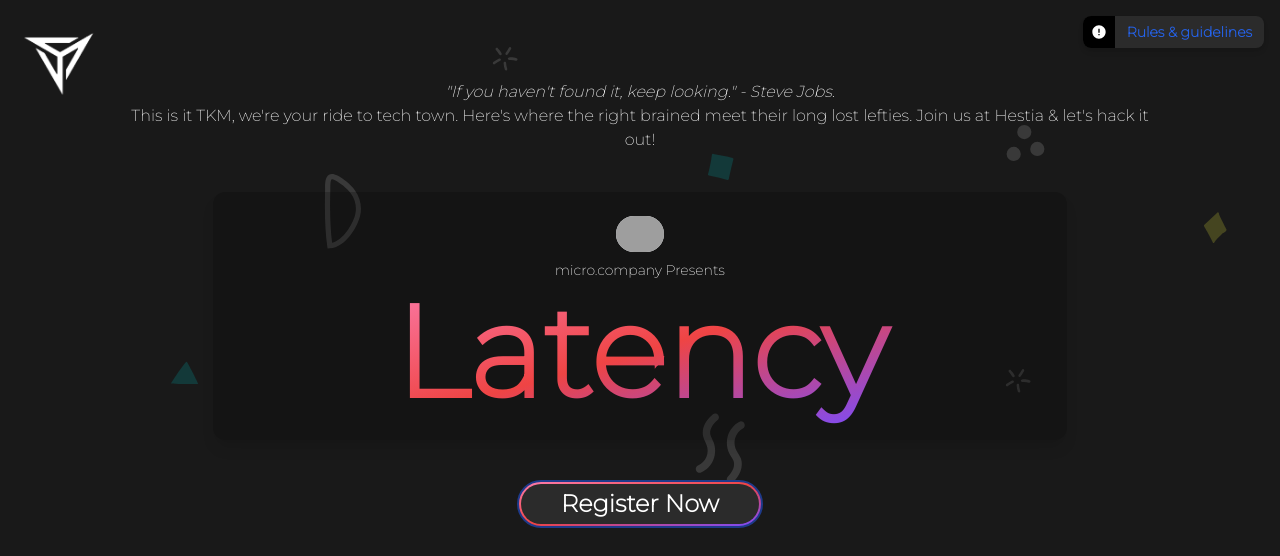
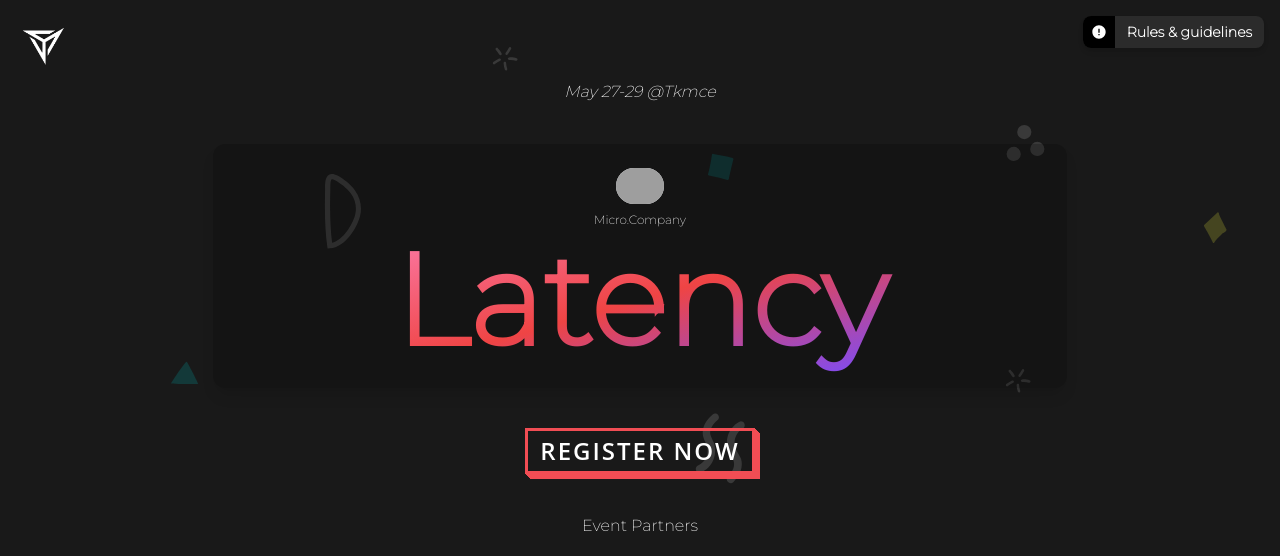
Before and after one commit to HACK4TKM/latency-official, a React (Create React App) app: page / in a window 1280 px wide. Shown: the top 556 px of the page. Built offline with nearby package versions, Linux system fonts and the light colour scheme; no server answers; grey boxes are pictures that could not be loaded.

Commit message:
added date

```diff
--- a/public/index.html
+++ b/public/index.html
@@ -16,13 +16,13 @@
     <link rel="manifest" href="%PUBLIC_URL%/manifest.json" />
     <title>Latency</title>
     <style>
-      body{
+      body{F
         overflow-x: hidden;
 
       }
     </style>
   </head>
-  <body class="backgroundsv font-montserrat">
+  <body class="backgroundsv font-montserrat " style="overflow-x:hidden !important;width:100vw ">
     <noscript>You need to enable JavaScript to run this app.</noscript>
     <div id="root"></div>
   </body>
--- a/src/Components/About.js
+++ b/src/Components/About.js
@@ -40,7 +40,7 @@ function About(props) {
 		<div className="w-full bg-purpleC    text-white lg:px-20 px-4 py-10">
 			<div className="flex w-full flex-col lg:flex-row items-center justify-around">
 				<div
-					data-aos="fade-right"
+					data-aos="fade-up"
 					aos-delay="4000"
 					className="bg-gradient-to-r my-8 text-left flex flex-col items-start from-purpleC to-purpleC2 shadow-lg w-full lg:w-5/12 p-10 rounded-xl"
 				>
@@ -54,7 +54,7 @@ function About(props) {
 					</p>
 				</div>
 				<div
-					data-aos="fade-left"
+					data-aos="fade-up"
 					aos-delay="4000"
 					className="bg-gradient-to-r text-left flex flex-col items-start from-purpleC to-purpleC2 shadow-lg w-full lg:w-5/12 p-10 rounded-xl"
 				>
@@ -109,7 +109,7 @@ function About(props) {
 			</div>
 
 			<div
-				data-aos="fade-left"
+				data-aos="fade-up"
 				className="bg-purpleC4 py-5 w-full mt-10 rounded-xl flex p-8 flex-col items-start"
 			>
 				<h7 className="font-bold text-5xl mb-5 ">Have Questions?</h7>
@@ -117,7 +117,7 @@ function About(props) {
 					{faqs && faqs.length ? (
 						faqs.map((item, key) => {
 							return (
-								<div key={key} className="flex flex-col px-5 my-4">
+								<div key={key} className="flex flex-col lg:px-5 my-4">
 									<h7 className="font-semibold text-2xl  mb-2"># {item.ques}</h7>
 									<p className="">{item.ans}</p>
 								</div>
--- a/src/Components/Home.js
+++ b/src/Components/Home.js
@@ -35,7 +35,7 @@ function Home(props) {
 				<div className="px-2 py-1 -mx-3 ">
 					<a href={"https://ieeesbtkmce-assets.s3.amazonaws.com/media/events/guidelines/tech.pdf"} target={"_blank"}>
 					<div className="mx-2">
-						<span className="font-semibold text-blue-600 text-sm px-2">Rules & guidelines</span>
+						<span className="font-semibold text-white text-sm px-2">Rules & guidelines</span>
 					</div>
 					</a>
 				</div>
@@ -48,14 +48,12 @@ function Home(props) {
 			>
 				<div className="w-4/5 mb-10 flex flex-col items-center ">
 					{/*<h1 className="text-6xl mb-5 text-white opacity-50">☵ ☵ ☰</h1>*/}
-					<p className="text-center text-white hidden lg:block">
-						<i>"If you haven't found it, keep looking." - Steve Jobs.</i> <br />This is it TKM, we're your
-						ride to tech town. Here's where the right brained meet their long lost lefties. Join us at
-						Hestia & let's hack it out!
+					<p className="text-center text-white  ">
+						<i>May 27-29 @Tkmce </i>
 					</p>
 				</div>
-				<div className="flex mb-10 bg-black bg-opacity-20 shadow-lg rounded-xl w-2/3 px-8 py-4 flex-col items-center">
-					<div className=" bg-gray-200  hover:bg-purpleC rounded-full  m-2">
+				<div className="flex mb-10 bg-black bg-opacity-20 shadow-lg rounded-xl w-2/3 px-8 py-4 flex-col items-center ">
+					<div className=" bg-gray-200  hover:bg-purpleC rounded-full  m-2 mx-4">
 						<a target="_blank" href={'https://micro.company/'} rel="noreferrer">
 							<img
 								src={"https://micro.company/assets/images/m.png"}
@@ -64,18 +62,18 @@ function Home(props) {
 							/>
 						</a>
 					</div>
-					<p className="text-center text-white text-sm">{"micro.company Presents"}</p>
+					<p className="text-center text-white text-xs">{"Micro.Company"}</p>
 
-					<h3 className="lg:text-9xl md:text-6xl  text-6xl text-transparent bg-clip-text bg-gradient-to-br font-semibold from-blueC via-red-500 to-pinkC p-2">
+					<h3 className="lg:text-9xl md:text-6xl  text-6xl text-transparent bg-clip-text bg-gradient-to-br font-semibold from-blueC via-red-500 to-pinkC p-2 ">
 						Latency
 					</h3>
 				</div>
 
 				<a
 					href={"https://www.hestiatkmce.live/events/T/latency"}
-					className="hover:bg-gradient-to-br hover:from-blueC hover:via-pinkC3 hover:to-pinkC2 bg-gradient-to-br from-blueC via-red-500 to-pinkC border-blue-900 border-2 p-0.5 rounded-3xl"
+					className=" "
 				>
-					<div className="bg-purpleC p-1 rounded-3xl px-10">
+					<div className="button-54">
 						<p className="text-white text-2xl font-semibold">Register Now</p>
 					</div>
 				</a>
--- a/src/Components/NavBar.js
+++ b/src/Components/NavBar.js
@@ -4,7 +4,7 @@ import { Link } from 'react-router-dom';
 function NavBar(props) {
 	return (
 		<nav className="flex absolute top-0 w-full p-5 text-white items-center justify-between filter invert">
-			<img alt="logo" className="filter w-20 grayscale invert " src="/images/hack4tkmlogo.png" />
+			<img alt="logo" className="filter w-12 grayscale invert " src="/images/hack4tkmlogo.png" />
 			<div>
 				{/*<Link className="" to="/">*/}
 				{/*	Home*/}
--- a/src/index.css
+++ b/src/index.css
@@ -50,3 +50,35 @@ body{
 		background-position: 0% 50%;
 	}
 }
+
+
+
+
+.button-54 {
+	font-family: "Open Sans", sans-serif;
+	font-size: 16px;
+	letter-spacing: 2px;
+	text-decoration: none;
+	text-transform: uppercase;
+	color: #F14D54;
+	cursor: pointer;
+	border: 3px solid;
+	padding: 0.25em 0.5em;
+	box-shadow: 1px 1px 0px 0px, 2px 2px 0px 0px, 3px 3px 0px 0px, 4px 4px 0px 0px, 5px 5px 0px 0px;
+	position: relative;
+	user-select: none;
+	-webkit-user-select: none;
+	touch-action: manipulation;
+}
+
+.button-54:active {
+	box-shadow: 0px 0px 0px 0px;
+	top: 5px;
+	left: 5px;
+}
+
+@media (min-width: 768px) {
+	.button-54 {
+		padding: 0.25em 0.75em;
+	}
+}
```
Also changed, not shown: 1 other file (tests, documents, lock files or other folders).
